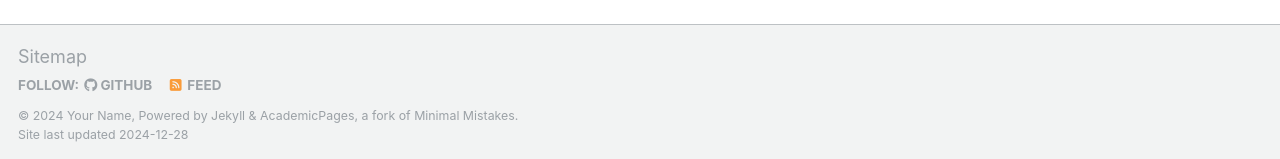
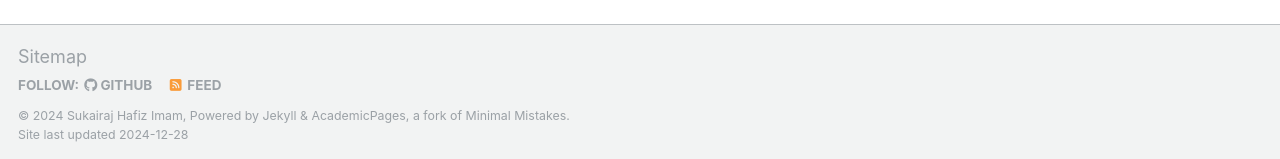
Before and after one commit to Sukhimam/Imam.github.io, a Jekyll site: the page built from _pages/about.md, in a window 1280 px wide and 900 px high, scrolled down 2643 px. Shown: the part 738-897 px from the top of the window. Built offline with Jekyll 4.4.1, drawn with Linux system fonts in a browser that asks for light colours; some web fonts are replaced.

Commit message:
Update _config.yml

```diff
--- a/_config.yml
+++ b/_config.yml
@@ -10,9 +10,9 @@
 locale                   : "en-US"
 title                    : "Your Name / Site Title"
 title_separator          : "-"
-name                     : &name "Your Name"
+name                     : &name "Sukairaj Hafiz Imam"
 description              : &description "personal description"
-url                      : https://academicpages.github.io # the base hostname & protocol for your site e.g. "https://[your GitHub username].github.io"
+url                      : https://imam.github.io # the base hostname & protocol for your site e.g. "https://[your GitHub username].github.io"
 baseurl                  : "" # the subpath of your site, e.g. "/blog"
 repository               : "academicpages/academicpages.github.io"
 
```
